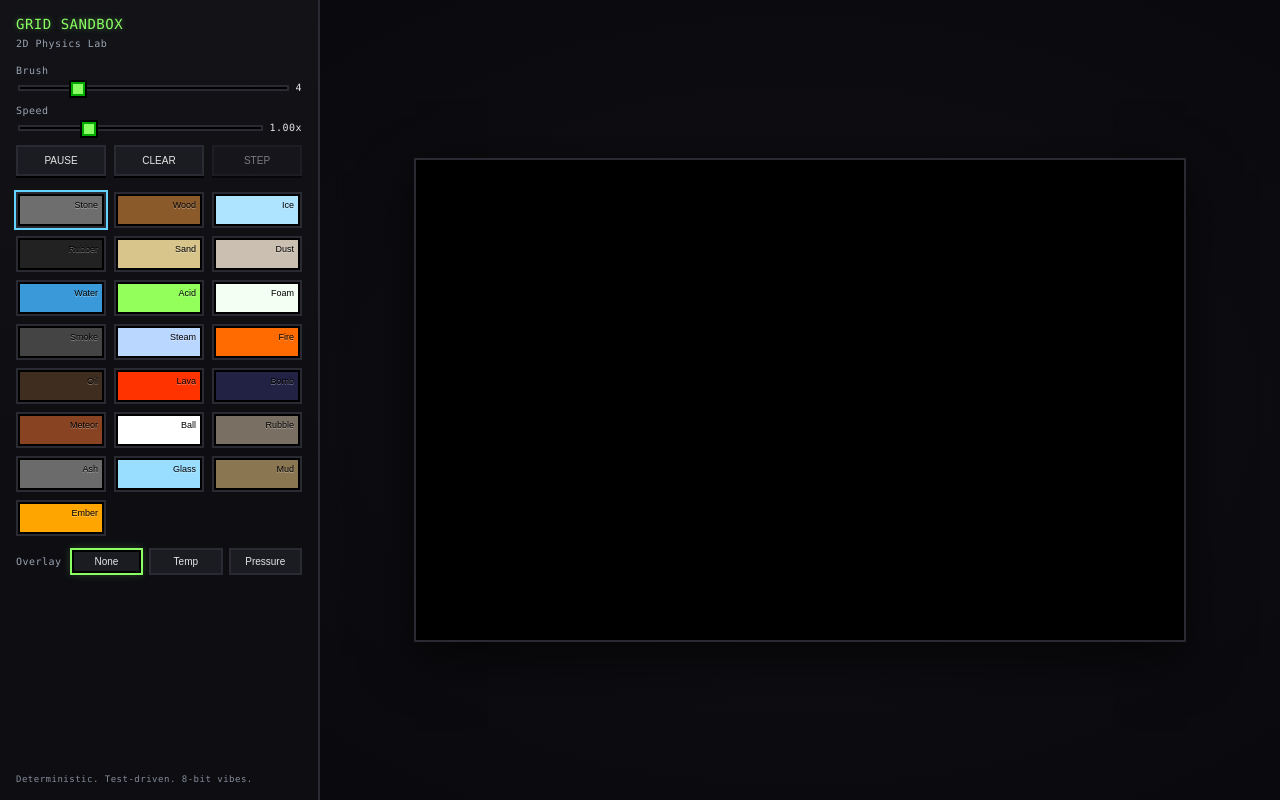
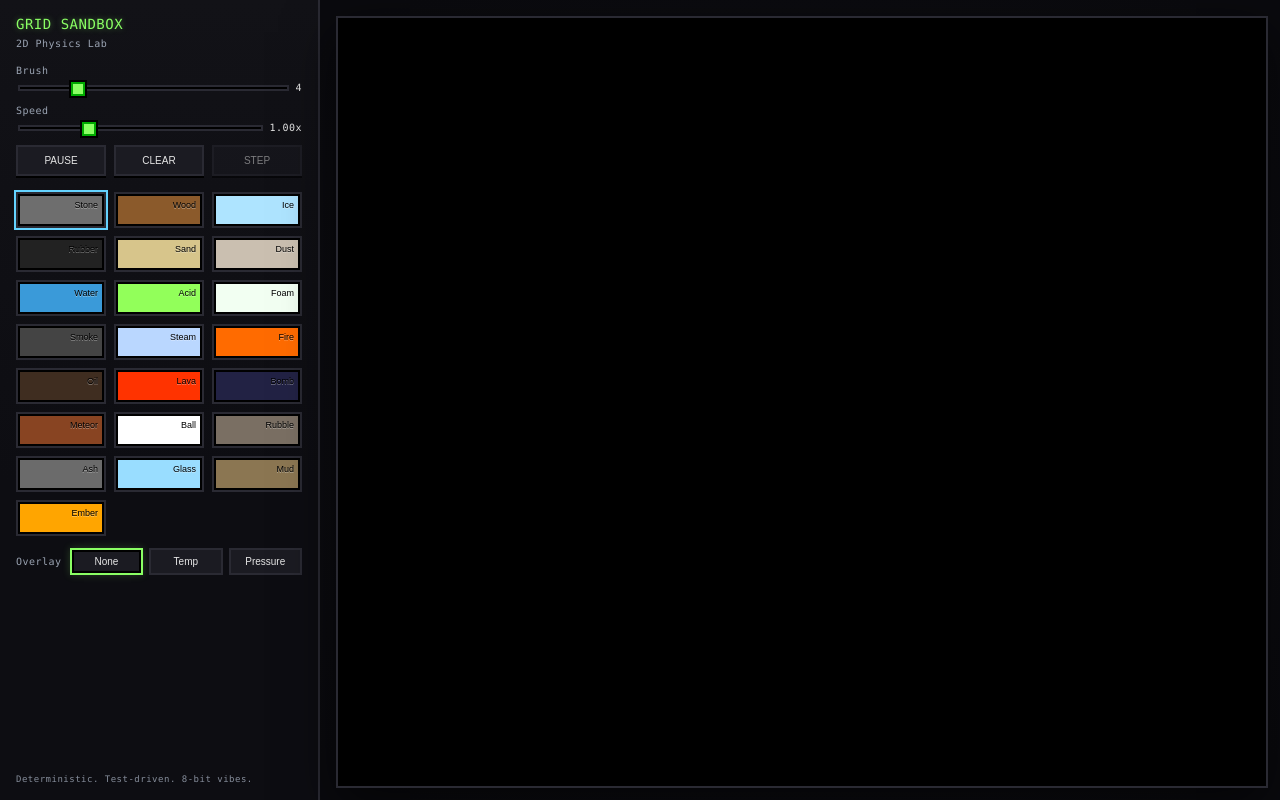
Before and after one commit to ajshul/2d-grid-sandbox, a React (Vite) app: page / in a window 1280 px wide. Built offline with nearby package versions, Linux system fonts and the light colour scheme; a web font is replaced by a local one.

Commit message:
feat: extend canvas to full width and height

```diff
--- a/src/App.css
+++ b/src/App.css
@@ -213,13 +213,15 @@ body {
 
 .stage {
   display: grid;
-  place-items: center;
+  /* Stretch children to fill the available area next to the sidebar */
+  place-items: stretch;
   padding: 16px;
   background: radial-gradient(1200px 800px at 50% 50%, #0f0f14 0%, #0a0a0e 60%);
 }
 .viewport {
-  width: min(96vmin, 1200px);
-  aspect-ratio: 16/10;
+  /* Fill the stage area instead of using a fixed vmin size */
+  width: 100%;
+  height: 100%;
   border: 2px solid var(--border);
   background: #000;
   box-shadow: 0 16px 48px rgba(0, 0, 0, 0.6), inset 0 0 0 2px #000;
```
